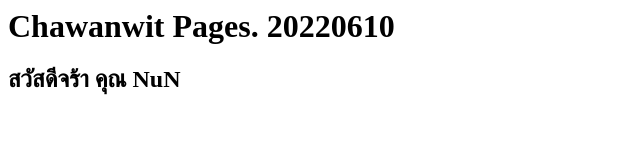
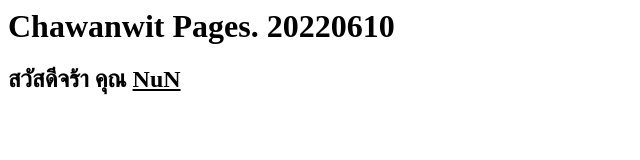
Before and after one commit to prem-chawanwit/my_pages, a plain HTML site: page index.html in a window 1280 px wide. Shown: the full height of the page, 0-640 px from the left. Drawn offline with Linux system fonts and the light colour scheme.

Commit message:
Update index.html

```diff
--- a/index.html
+++ b/index.html
@@ -1,2 +1,2 @@
 <h1> Chawanwit Pages. 20220610 </h1>
-<h2> สวัสดีจร้า คุณ NuN </h2>
+<h2> สวัสดีจร้า คุณ <u>NuN</u> </h2>
```
